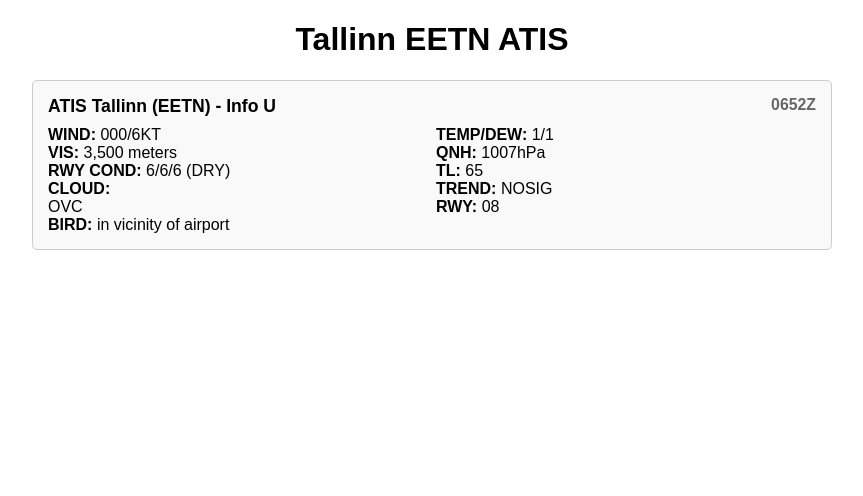
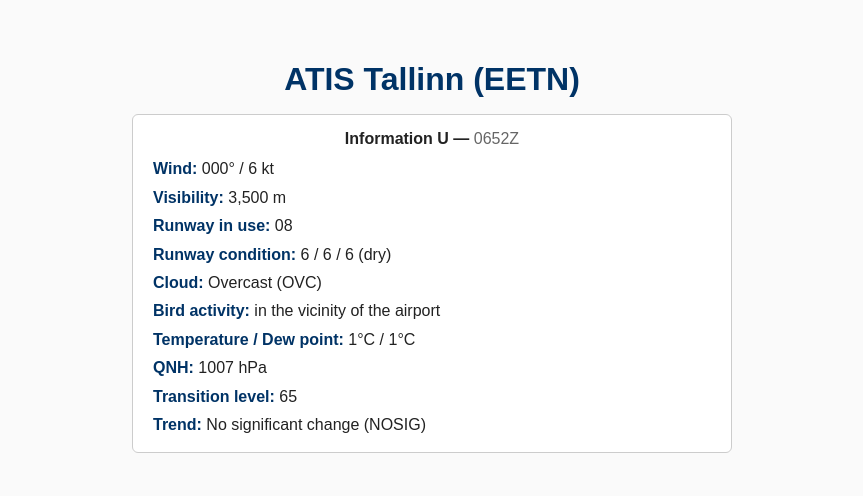
Before and after one commit to valoch29/ReadATIS, a plain HTML site: page index.html in a window 1280 px wide. Shown: the whole page, without its empty margins (208-1071 px from the left). Drawn offline with Linux system fonts and the light colour scheme.

Commit message:
Update index.html

```diff
--- a/index.html
+++ b/index.html
@@ -1,36 +1,76 @@
 <!DOCTYPE html>
-
-<html>
+<html lang="en">
 <head>
 <meta charset="utf-8"/>
 <title>ATIS Tallinn (EETN)</title>
 <style>
-        body { font-family: Arial, sans-serif; max-width: 800px; margin: 20px auto; padding: 0 10px; }
-        #atis-message { border: 1px solid #ccc; padding: 15px; border-radius: 5px; background: #f9f9f9; }
-        h1 { text-align: center; }
-    </style>
+    body {
+        font-family: Arial, sans-serif;
+        max-width: 600px;
+        margin: 30px auto;
+        padding: 10px 20px;
+        background-color: #fafafa;
+        color: #222;
+    }
+
+    h1 {
+        text-align: center;
+        margin-bottom: 0.5em;
+        color: #003366;
+    }
+
+    #atis-message {
+        background: #fff;
+        border: 1px solid #ccc;
+        border-radius: 6px;
+        padding: 15px 20px;
+    }
+
+    .atis-info {
+        display: flex;
+        flex-direction: column;
+        gap: 6px;
+        line-height: 1.4em;
+    }
+
+    .atis-info strong {
+        color: #003366;
+    }
+
+    .atis-header {
+        text-align: center;
+        margin-bottom: 10px;
+        font-weight: bold;
+    }
+
+    .atis-header span {
+        color: #666;
+        font-weight: normal;
+    }
+</style>
 </head>
 <body>
-<h1>Tallinn EETN ATIS</h1>
-<div id="atis-message"><h3 style="margin: 0 0 0.5em 0; font-size: 1.1em;">
-        ATIS Tallinn (EETN) - <strong>Info U</strong>
-        <span style="float: right; color: #666; font-size: 0.9em;">0652Z</span>
-    </h3>
-    <div style="display: grid; grid-template-columns: 1fr 1fr; gap: 0.5em;">
-        <div>
-            <strong>WIND:</strong> 000/6KT<br>
-            <strong>VIS:</strong> 3,500 meters<br>
-            <strong>RWY COND:</strong> 6/6/6 (DRY)<br>
-            <strong>CLOUD:</strong><br>OVC<br>
-            <strong>BIRD:</strong> in vicinity of airport
-        </div>
-        <div>
-            <strong>TEMP/DEW:</strong> 1/1<br>
-            <strong>QNH:</strong> 1007hPa<br>
-            <strong>TL:</strong> 65<br>
-            <strong>TREND:</strong> NOSIG<br>
-            <strong>RWY:</strong> 08
-        </div>
-    </div></div>
+
+<h1>ATIS Tallinn (EETN)</h1>
+
+<div id="atis-message">
+    <div class="atis-header">
+        Information U — <span>0652Z</span>
+    </div>
+
+    <div class="atis-info">
+        <div><strong>Wind:</strong> 000° / 6 kt</div>
+        <div><strong>Visibility:</strong> 3,500 m</div>
+        <div><strong>Runway in use:</strong> 08</div>
+        <div><strong>Runway condition:</strong> 6 / 6 / 6 (dry)</div>
+        <div><strong>Cloud:</strong> Overcast (OVC)</div>
+        <div><strong>Bird activity:</strong> in the vicinity of the airport</div>
+        <div><strong>Temperature / Dew point:</strong> 1°C / 1°C</div>
+        <div><strong>QNH:</strong> 1007 hPa</div>
+        <div><strong>Transition level:</strong> 65</div>
+        <div><strong>Trend:</strong> No significant change (NOSIG)</div>
+    </div>
+</div>
+
 </body>
 </html>
```
